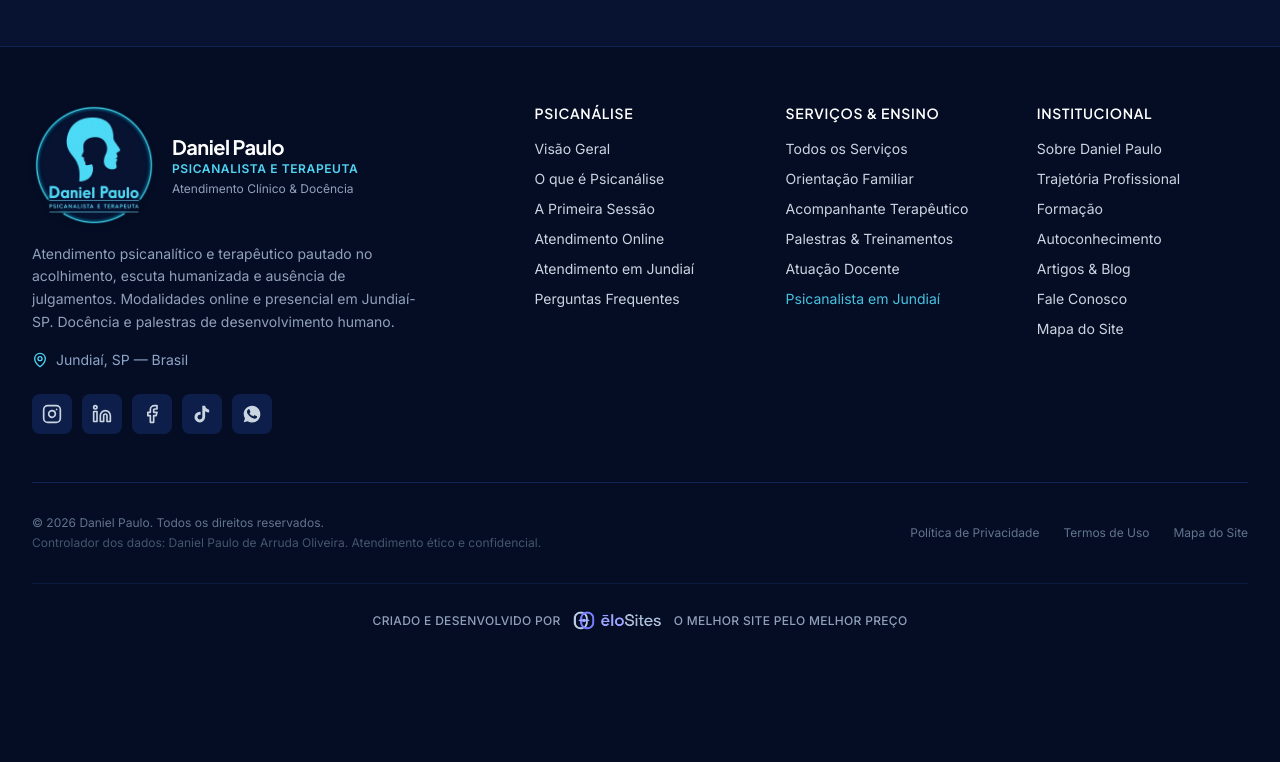
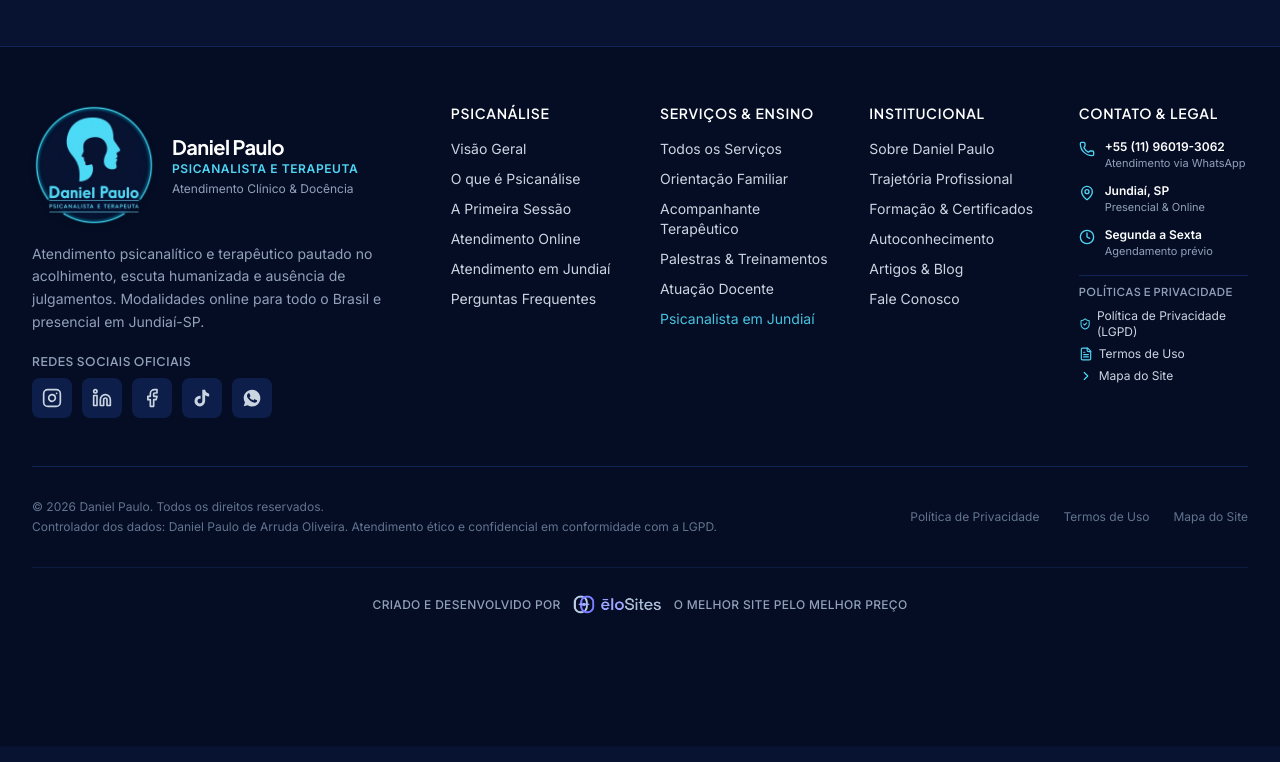
Before and after one commit to elosites-web/Daniel-Paulo, a React (Vite) app: page /professor in a window 1280 px wide. Shown: the part 940-1702 px from the top of the page. Built offline with nearby package versions, Linux system fonts and the light colour scheme.

Commit message:
style: improve responsive design and layout
- Adjust ReelsSection grid and responsiveness
- Refine Footer layout and add new icon imports
- Add motion-reduce support to hero animations
- Optimize hero content positioning for mobile viewports

```diff
--- a/src/components/home/ReelsSection.tsx
+++ b/src/components/home/ReelsSection.tsx
@@ -63,11 +63,14 @@ export const ReelsSection: React.FC = () => {
       </div>
 
       <div className="grid grid-cols-1 md:grid-cols-2 lg:grid-cols-3 gap-8">
-        {reelsData.map((reel) => {
+        {reelsData.map((reel, index) => {
+          const isThirdItem = index === 2;
           return (
             <article
               key={reel.id}
-              className="group bg-[#0e1e4a]/70 border border-[#1e3878] rounded-3xl overflow-hidden hover:border-[#4FD6F4]/50 transition-all duration-300 flex flex-col justify-between shadow-xl"
+              className={`group bg-[#0e1e4a]/70 border border-[#1e3878] rounded-3xl overflow-hidden hover:border-[#4FD6F4]/50 transition-all duration-300 flex flex-col justify-between shadow-xl ${
+                isThirdItem ? 'md:col-span-2 md:max-w-md md:w-full md:mx-auto lg:col-span-1 lg:max-w-none' : ''
+              }`}
             >
               <div>
                 {/* Reel Video Thumbnail Container (inteira 9:16) */}
--- a/src/components/navigation/Footer.tsx
+++ b/src/components/navigation/Footer.tsx
@@ -1,7 +1,7 @@
 import React from 'react';
 import { Link } from 'react-router-dom';
 import { siteConfig, getWhatsAppUrl } from '../../config/siteConfig';
-import { Instagram, Linkedin, Facebook, MapPin, AlertCircle } from 'lucide-react';
+import { Instagram, Linkedin, Facebook, MapPin, AlertCircle, Phone, Clock, ShieldCheck, FileText, ChevronRight } from 'lucide-react';
 import { TikTokIcon } from '../ui/TikTokIcon';
 import { WhatsAppIcon } from '../ui/WhatsAppIcon';
 
@@ -22,10 +22,10 @@ export const Footer: React.FC = () => {
           </div>
         )}
 
-        <div className="grid grid-cols-1 md:grid-cols-2 lg:grid-cols-5 gap-10 pb-12 border-b border-[#122456]">
+        <div className="grid grid-cols-1 md:grid-cols-2 lg:grid-cols-12 gap-10 pb-12 border-b border-[#122456]">
 
-          {/* Column 1: Brand & Bio */}
-          <div className="lg:col-span-2 space-y-4">
+          {/* Column 1: Brand, Bio & Redes Sociais */}
+          <div className="lg:col-span-4 space-y-4">
             <Link to="/" className="flex flex-col sm:flex-row items-start sm:items-center gap-4 group inline-flex" aria-label="Voltar para a página inicial">
               <img
                 src="/assets/logo/logo-daniel-paulo-sem-brilho-512.png"
@@ -50,16 +50,15 @@ export const Footer: React.FC = () => {
             </Link>
 
             <p className="text-sm text-slate-400 leading-relaxed max-w-sm">
-              Atendimento psicanalítico e terapêutico pautado no acolhimento, escuta humanizada e ausência de julgamentos. Modalidades online e presencial em Jundiaí-SP. Docência e palestras de desenvolvimento humano.
+              Atendimento psicanalítico e terapêutico pautado no acolhimento, escuta humanizada e ausência de julgamentos. Modalidades online para todo o Brasil e presencial em Jundiaí-SP.
             </p>
 
-            <div className="flex items-center gap-2 text-sm text-[#8ea5c8]">
-              <MapPin className="w-4 h-4 text-[#4FD6F4]" />
-              <span>{siteConfig.city}, {siteConfig.state} — Brasil</span>
-            </div>
-
-            {/* Social Links (only confirmed URLs) */}
-            <div className="flex flex-wrap items-center gap-2.5 pt-2">
+            {/* Social Links com animação de escala suave de 1.05x */}
+            <div className="space-y-2 pt-1">
+              <span className="text-xs font-semibold uppercase tracking-wider text-slate-400 block font-['Plus_Jakarta_Sans']">
+                Redes Sociais Oficiais
+              </span>
+              <div className="flex flex-wrap items-center gap-2.5">
                 {siteConfig.social.instagram && (
                   <a
                     href={siteConfig.social.instagram}
@@ -116,9 +115,10 @@ export const Footer: React.FC = () => {
                 </a>
               </div>
             </div>
+          </div>
 
           {/* Column 2: Psicanálise */}
-          <div>
+          <div className="lg:col-span-2">
             <h3 className="text-sm font-semibold uppercase tracking-wider text-white mb-4 font-['Plus_Jakarta_Sans']">
               Psicanálise
             </h3>
@@ -157,7 +157,7 @@ export const Footer: React.FC = () => {
           </div>
 
           {/* Column 3: Serviços e Atuação */}
-          <div>
+          <div className="lg:col-span-2">
             <h3 className="text-sm font-semibold uppercase tracking-wider text-white mb-4 font-['Plus_Jakarta_Sans']">
               Serviços & Ensino
             </h3>
@@ -195,8 +195,8 @@ export const Footer: React.FC = () => {
             </ul>
           </div>
 
-          {/* Column 4: Institucional & Legal */}
-          <div>
+          {/* Column 4: Institucional & Conteúdo */}
+          <div className="lg:col-span-2">
             <h3 className="text-sm font-semibold uppercase tracking-wider text-white mb-4 font-['Plus_Jakarta_Sans']">
               Institucional
             </h3>
@@ -213,7 +213,7 @@ export const Footer: React.FC = () => {
               </li>
               <li>
                 <Link to="/sobre/formacao-e-certificados" className="hover:text-[#4FD6F4] transition-colors">
-                  Formação
+                  Formação & Certificados
                 </Link>
               </li>
               <li>
@@ -231,12 +231,86 @@ export const Footer: React.FC = () => {
                   Fale Conosco
                 </Link>
               </li>
+            </ul>
+          </div>
+
+          {/* Column 5: Contato & Políticas */}
+          <div className="lg:col-span-2 space-y-4">
+            <h3 className="text-sm font-semibold uppercase tracking-wider text-white mb-4 font-['Plus_Jakarta_Sans']">
+              Contato & Legal
+            </h3>
+
+            <div className="space-y-3 text-xs text-slate-300">
+              <a
+                href={getWhatsAppUrl()}
+                target="_blank"
+                rel="noopener noreferrer"
+                className="flex items-start gap-2.5 hover:text-[#4FD6F4] transition-colors group"
+                aria-label="Chamar no WhatsApp"
+              >
+                <Phone className="w-4 h-4 text-[#4FD6F4] shrink-0 mt-0.5 group-hover:scale-110 transition-transform" />
+                <div>
+                  <span className="block font-semibold text-white group-hover:text-[#4FD6F4]">
+                    {siteConfig.whatsappFormatted}
+                  </span>
+                  <span className="text-[11px] text-slate-400">Atendimento via WhatsApp</span>
+                </div>
+              </a>
+
+              <div className="flex items-start gap-2.5 text-slate-300">
+                <MapPin className="w-4 h-4 text-[#4FD6F4] shrink-0 mt-0.5" />
+                <div>
+                  <span className="block font-semibold text-white">
+                    {siteConfig.city}, {siteConfig.state}
+                  </span>
+                  <span className="text-[11px] text-slate-400">Presencial & Online</span>
+                </div>
+              </div>
+
+              <div className="flex items-start gap-2.5 text-slate-300">
+                <Clock className="w-4 h-4 text-[#4FD6F4] shrink-0 mt-0.5" />
+                <div>
+                  <span className="block font-semibold text-white">Segunda a Sexta</span>
+                  <span className="text-[11px] text-slate-400">Agendamento prévio</span>
+                </div>
+              </div>
+            </div>
+
+            {/* Links rápidos para Políticas e Privacidade */}
+            <div className="pt-2 border-t border-[#122456] space-y-2">
+              <span className="text-[11px] font-semibold uppercase tracking-wider text-slate-400 block font-['Plus_Jakarta_Sans']">
+                Políticas e Privacidade
+              </span>
+              <ul className="space-y-1.5 text-xs">
                 <li>
-                <Link to="/mapa-do-site" className="hover:text-[#4FD6F4] transition-colors">
-                  Mapa do Site
+                  <Link
+                    to="/politica-de-privacidade"
+                    className="flex items-center gap-1.5 text-slate-300 hover:text-[#4FD6F4] transition-colors"
+                  >
+                    <ShieldCheck className="w-3.5 h-3.5 text-[#4FD6F4]" />
+                    <span>Política de Privacidade (LGPD)</span>
+                  </Link>
+                </li>
+                <li>
+                  <Link
+                    to="/termos-de-uso"
+                    className="flex items-center gap-1.5 text-slate-300 hover:text-[#4FD6F4] transition-colors"
+                  >
+                    <FileText className="w-3.5 h-3.5 text-[#4FD6F4]" />
+                    <span>Termos de Uso</span>
+                  </Link>
+                </li>
+                <li>
+                  <Link
+                    to="/mapa-do-site"
+                    className="flex items-center gap-1.5 text-slate-300 hover:text-[#4FD6F4] transition-colors"
+                  >
+                    <ChevronRight className="w-3.5 h-3.5 text-[#4FD6F4]" />
+                    <span>Mapa do Site</span>
                   </Link>
                 </li>
               </ul>
+            </div>
           </div>
 
         </div>
@@ -247,19 +321,19 @@ export const Footer: React.FC = () => {
             <p>
               © {currentYear} Daniel Paulo. Todos os direitos reservados.
             </p>
-            <p className="text-slate-600">
-              Controlador dos dados: Daniel Paulo de Arruda Oliveira. Atendimento ético e confidencial.
+            <p className="text-slate-500">
+              Controlador dos dados: {siteConfig.fullName}. Atendimento ético e confidencial em conformidade com a LGPD.
             </p>
           </div>
 
           <div className="flex flex-wrap items-center justify-center gap-6">
-            <Link to="/politica-de-privacidade" className="hover:text-slate-400 transition-colors">
+            <Link to="/politica-de-privacidade" className="hover:text-[#4FD6F4] transition-colors">
               Política de Privacidade
             </Link>
-            <Link to="/termos-de-uso" className="hover:text-slate-400 transition-colors">
+            <Link to="/termos-de-uso" className="hover:text-[#4FD6F4] transition-colors">
               Termos de Uso
             </Link>
-            <Link to="/mapa-do-site" className="hover:text-slate-400 transition-colors">
+            <Link to="/mapa-do-site" className="hover:text-[#4FD6F4] transition-colors">
               Mapa do Site
             </Link>
           </div>
--- a/src/index.css
+++ b/src/index.css
@@ -371,6 +371,7 @@ div#root > div > main#main-content > div > section:nth-of-type(5) > div > div >
   .animate-hero-video,
   .animate-fade-slide-up,
   .animate-fade-in,
+  .hero-bullet-point,
   div#root > div > main#main-content > div > section:nth-of-type(5) > div > div > div > div > div:nth-of-type(2) > div:nth-of-type(1) {
     animation: none;
     opacity: 1;
--- a/src/pages/Home/HomePage.tsx
+++ b/src/pages/Home/HomePage.tsx
@@ -144,7 +144,7 @@ export const HomePage: React.FC = () => {
                   >
                     Psicanalista{' '}
                     <span
-                      className="inline-block text-[0.6em] align-middle leading-none relative -top-[1px] text-[#4FD6F4] animate-pulse drop-shadow-[0_0_8px_rgba(79,214,244,0.85)] mx-1 sm:mx-1.5 select-none"
+                      className="inline-block text-[0.6em] align-middle leading-none relative -top-[1px] text-[#4FD6F4] animate-pulse motion-reduce:animate-none hero-bullet-point drop-shadow-[0_0_8px_rgba(79,214,244,0.85)] mx-1 sm:mx-1.5 select-none"
                       aria-hidden="true"
                     >
                       •
@@ -392,29 +392,29 @@ export const HomePage: React.FC = () => {
               <div className="absolute inset-0 bg-gradient-to-t from-[#081331] via-[#081331]/80 to-transparent lg:bg-gradient-to-r lg:from-[#081331] lg:via-[#081331]/85 lg:to-transparent lg:w-3/4 z-10 pointer-events-none" />
 
               {/* Content inside video component */}
-              <div className="absolute inset-0 z-20 flex items-center p-6 sm:p-10 lg:p-16">
-                <div className="max-w-xl space-y-3.5 sm:space-y-5">
+              <div className="absolute inset-0 z-20 flex flex-col justify-end lg:justify-center p-4 sm:p-5 lg:p-14 xl:p-16">
+                <div className="w-full max-w-full lg:max-w-xl min-w-0 space-y-2 sm:space-y-2.5 lg:space-y-4">
                   <div>
-                    <span className="inline-block px-3 py-1 rounded-full bg-[#122456]/90 border border-[#4FD6F4]/40 text-xs font-semibold text-[#4FD6F4] uppercase tracking-wider backdrop-blur-sm">
+                    <span className="inline-block px-2.5 py-1 rounded-full bg-[#122456]/90 border border-[#4FD6F4]/40 text-[10px] sm:text-[11px] lg:text-xs font-semibold text-[#4FD6F4] uppercase tracking-wider backdrop-blur-sm">
                       Autoconhecimento & Reflexão
                     </span>
                   </div>
 
-                  <h2 className="text-xl sm:text-2xl lg:text-3xl xl:text-4xl font-bold text-white font-['Plus_Jakarta_Sans'] leading-tight">
+                  <h2 className="text-sm sm:text-base lg:text-3xl xl:text-4xl font-bold text-white font-['Plus_Jakarta_Sans'] leading-snug lg:leading-tight break-words">
                     Aprender a olhar para dentro e acolher suas próprias profundezas
                   </h2>
 
-                  <p className="text-xs sm:text-sm lg:text-base text-slate-200 leading-relaxed font-light line-clamp-4 sm:line-clamp-none">
+                  <p className="text-[11px] sm:text-xs lg:text-base text-slate-200 leading-relaxed font-light line-clamp-3 lg:line-clamp-none break-words">
                     O processo de autoconhecimento não busca criar uma versão idealizada ou perfeita de si mesmo, mas desatar nós, reconhecer padrões automáticos e construir uma relação de clareza com a própria história.
                   </p>
 
-                  <div className="pt-1 sm:pt-2">
+                  <div className="pt-1 lg:pt-2">
                     <Link
                       to="/terapia-e-autoconhecimento"
-                      className="inline-flex items-center gap-2 px-4 py-2.5 sm:px-5 sm:py-3 rounded-xl font-semibold text-xs sm:text-sm bg-[#4FD6F4] text-[#081331] hover:bg-[#36c5e5] transition-all shadow-md"
+                      className="w-full sm:w-auto inline-flex items-center justify-center gap-2 px-3.5 py-2 sm:px-4 sm:py-2.5 lg:px-5 lg:py-3 rounded-xl font-semibold text-xs lg:text-sm bg-[#4FD6F4] text-[#081331] hover:bg-[#36c5e5] transition-all shadow-md text-center"
                     >
-                      <span>Explorar temas de autoconhecimento</span>
-                      <ArrowRight className="w-4 h-4" />
+                      <span className="truncate">Explorar temas de autoconhecimento</span>
+                      <ArrowRight className="w-3.5 h-3.5 sm:w-4 sm:h-4 shrink-0" />
                     </Link>
                   </div>
                 </div>
```
Also changed, not shown: public/assets/aistudio/image_c25576a8.png (added). Lines whose indentation alone changed are shown as unchanged.
